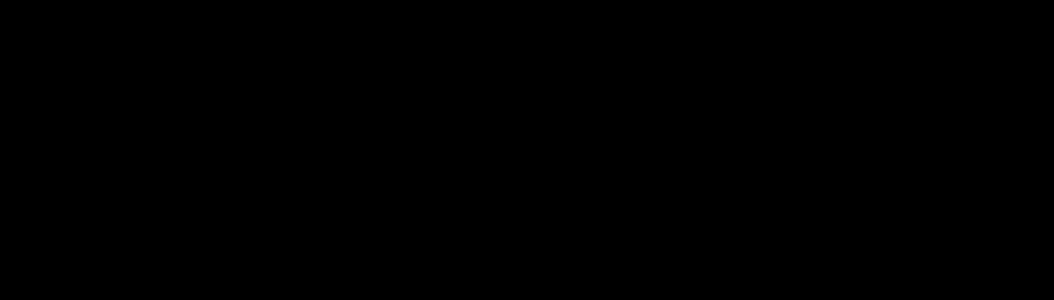
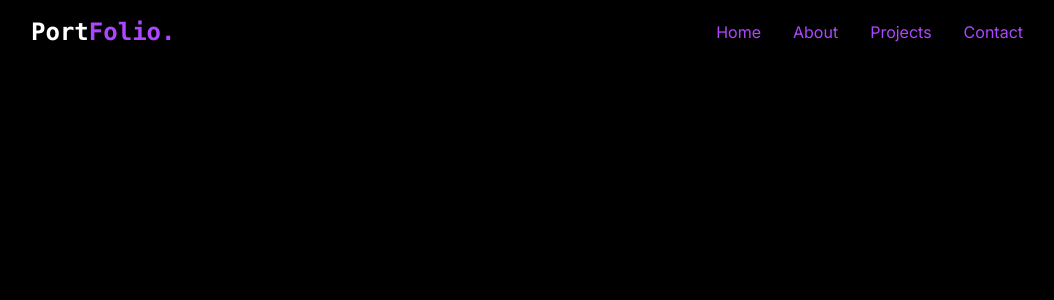
Before and after one commit to Kevin-a01/MyPortfolio, a React (Vite) app: page / in a window 1280 px wide. Shown: the top 300 px of the page, without its empty margins (113-1167 px from the left). Built offline with nearby package versions, Linux system fonts and the light colour scheme.

Commit message:
Fix Navbar for Portfolio

```diff
--- a/index.html
+++ b/index.html
@@ -2,7 +2,6 @@
 <html lang="en">
   <head>
     <meta charset="UTF-8" />
-    <link rel="icon" type="image/svg+xml" href="/vite.svg" />
     <meta name="viewport" content="width=device-width, initial-scale=1.0" />
     <link rel="preconnect" href="https://fonts.googleapis.com" />
     <link rel="preconnect" href="https://fonts.gstatic.com" crossorigin />
--- a/src/App.jsx
+++ b/src/App.jsx
@@ -1,20 +1,28 @@
 import { useState } from "react"
 import { LoadingScreen } from "./components/LoadingScreen"
 import "./index.css"
+import Navbar from "./components/Navbar"
+import MobileMenu from "./components/MobileMenu"
 
 function App() {
   const [isLoaded,setIsLoaded] = useState(false)
+  const [menuOpen, setMenuOpen] = useState(false)
 
 
   return (
     <>
-    {!isLoaded && <LoadingScreen onComplete={() => setIsLoaded(true)}/>}{" "}
+    {!isLoaded && <LoadingScreen onComplete={() => setIsLoaded(true)}/>}
       <div className={`min-h-screen transition-opacity duration-700 ${isLoaded ? "opacity-100" : "opacity-0"} bg-black text-gray-100`}>
 
+
+        <Navbar menuOpen={menuOpen} setMenuOpen={setMenuOpen} />
+
+        <MobileMenu menuOpen={menuOpen} setMenuOpen={setMenuOpen} />
 
 
 
       </div>
+
 
     </>
   )
--- a/src/components/LoadingScreen.jsx
+++ b/src/components/LoadingScreen.jsx
@@ -15,8 +15,6 @@
         clearInterval(interval)
 
         setTimeout(() => {
-          console.log("onComplete körs");
-
           onComplete();
         }, 2000);
       }
--- /dev/null
+++ b/src/components/MobileMenu.jsx
@@ -0,0 +1,33 @@
+import { useEffect, useState } from "react";
+
+function MobileMenu({menuOpen, setMenuOpen}){
+
+  useEffect(() => {
+
+    document.body.style.overflow = menuOpen ? "hidden" : ""
+
+  }, [menuOpen]);
+
+  return(
+    <div className={`fixed top-0 left-0 w-full bg-[10, 10, 10, 0.8] z-40 flex flex-col items-center justify-center transition-all duration-300 ease-in-out ${menuOpen ? "h-screen opacity-100 pointer-events-auto" : "h-0 opacity-0 pointer-events-none"}`}>
+
+
+      <button onClick={() => setMenuOpen(false)} className="absolute top-3 right-6 text-white text-3xl focus:outline-none cursor-pointer transition-transform duration-300 hover:scale-110" aria-label="Close Menu">
+        &times;
+      </button>
+
+            <a href="#home" onClick={() => setMenuOpen(false)} className={`text-2xl font-semibold text-purple-500 my-4 transform transition-transform duration-300 ${menuOpen ? "opacity-100 translate-y-0" : "opacity-0 translate-y-5"}`}>Home</a>
+
+            <a href="#about" onClick={() => setMenuOpen(false)} className={`text-2xl font-semibold text-purple-500 my-4 transform transition-transform duration-300 ${menuOpen ? "opacity-100 translate-y-0" : "opacity-0 translate-y-5"}`}>About</a>
+
+            <a href="#projects" onClick={() => setMenuOpen(false)} className={`text-2xl font-semibold text-purple-500 my-4 transform transition-transform duration-300 ${menuOpen ? "opacity-100 translate-y-0" : "opacity-0 translate-y-5"}`}>Projects</a>
+
+            <a href="#contact" onClick={() => setMenuOpen(false)} className={`text-2xl font-semibold text-purple-500 my-4 transform transition-transform duration-300 ${menuOpen ? "opacity-100 translate-y-0" : "opacity-0 translate-y-5"}`}>Contact</a>
+
+    </div>
+  )
+
+}
+
+
+export default MobileMenu;
--- a/src/components/Navbar.jsx
+++ b/src/components/Navbar.jsx
@@ -1,13 +1,45 @@
+import { useEffect } from "react";
 
-function Navbar(){
+function Navbar({menuOpen, setMenuOpen}){
+
+  useEffect(() => {
+
+    document.body.style.overflow = menuOpen ? "hidden" : ""
+
+  }, [menuOpen])
 
   return(
-    <nav className="fixed">
+    <nav className="fixed top-0 w-full z-40 bg-[rgba(10, 10, 10, 0.8)] backdrop-blur-lg border-b-white/10 shadow-lg">
 
+      <div className="max-w-5xl mx-auto px-4">
+        <div className="flex justify-between items-center h-16">
+          <a className={`font-mono text-2xl font-bold text-white transitionn-opacity duration-300 ${menuOpen ? "opacity-35" : "opacity-100"}`} href="#home">Port<span className="text-purple-500">Folio.</span></a>
+          {!menuOpen && (
+            <div className="w-7 h-7 relative cursor-pointer text-xl z-40 md:hidden" onClick={() => setMenuOpen((prev) => !prev)}>
+            &#9776;
+          </div>
+          )}
+
+
+          <div className="hidden md:flex items-center space-x-8">
+            <a href="#home" className="text-purple-500 hover:text-white transition-colors">Home</a>
+
+            <a href="#about" className="text-purple-500 hover:text-white transition-colors">About</a>
+
+            <a href="#projects" className="text-purple-500 hover:text-white transition-colors">Projects</a>
+
+            <a href="#contact" className="text-purple-500 hover:text-white transition-colors">Contact</a>
+
+
+
+          </div>
+
+        </div>
+      </div>
     </nav>
   )
 
 }
 
 
-export default Navbar()
+export default Navbar;
```
